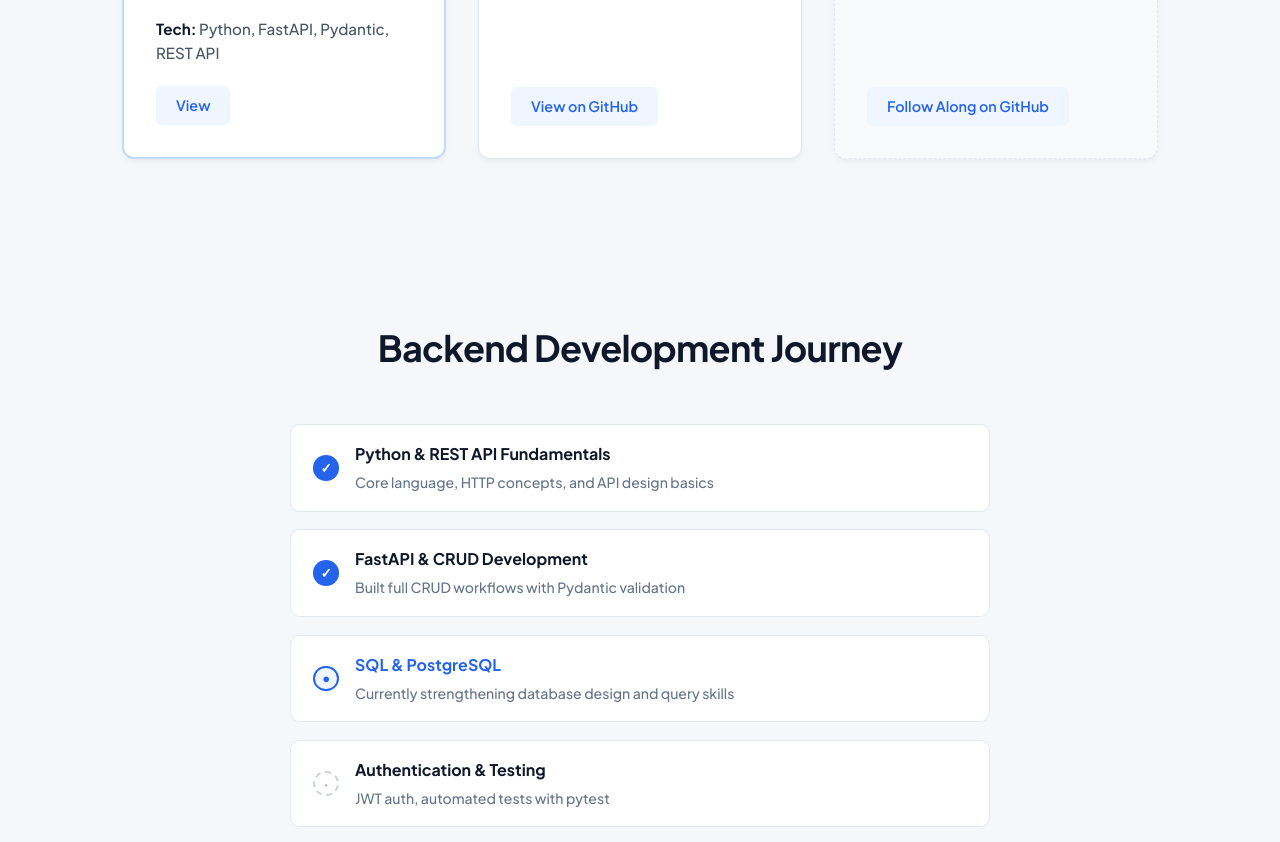
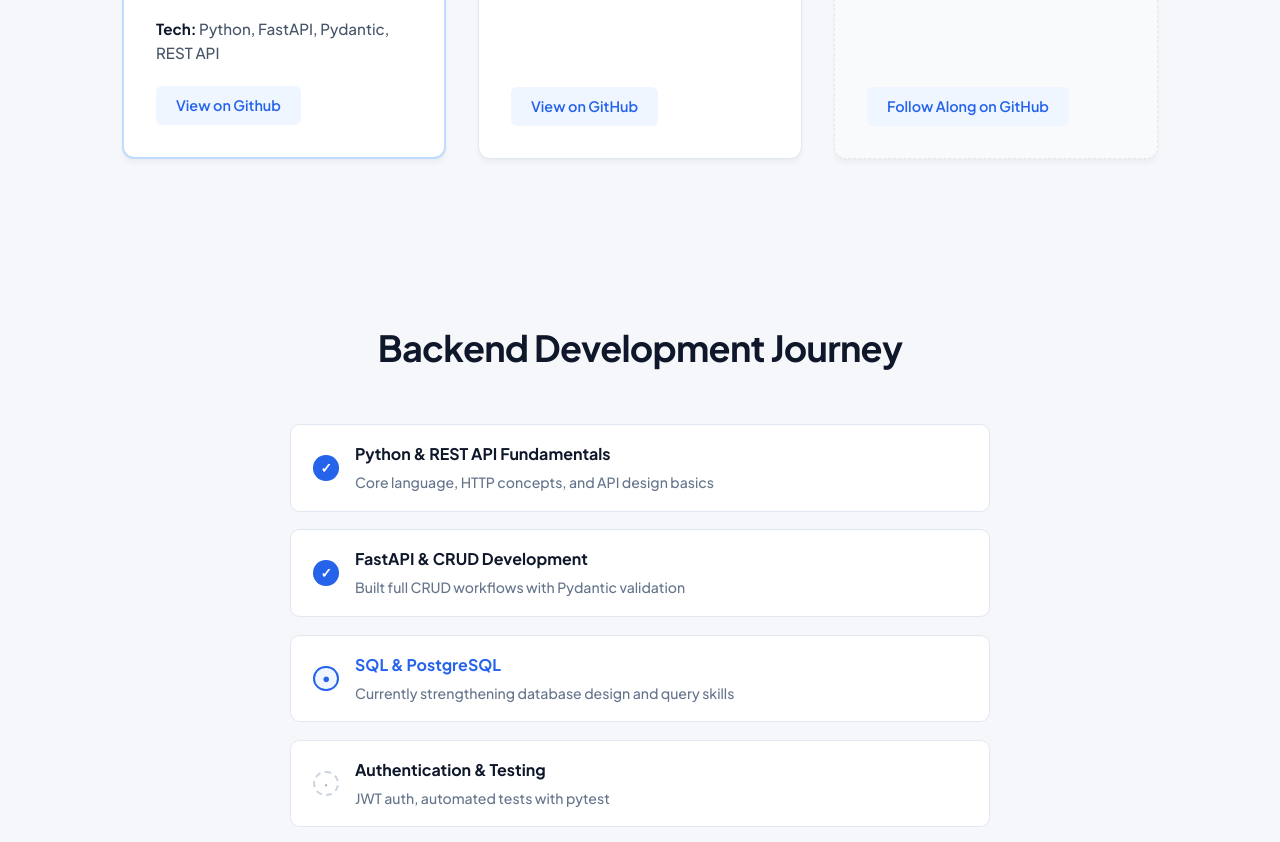
Before and after one commit to toxic015-web/my-portfolio, a plain HTML site: page index.html in a window 1280 px wide. Shown: the part 4045-4887 px from the top of the page. Drawn offline with Linux system fonts and the light colour scheme.

Commit message:
Employee Manage API link to my github

```diff
--- a/index.html
+++ b/index.html
@@ -283,7 +283,7 @@
 
                 <p class="project-tech"><strong>Tech:</strong> Python, FastAPI, Pydantic, REST API</p>
 
-                <a href="https://employee-management-api-21fw.onrender.com/docs" class="project-link">View</a>
+                <a href="https://github.com/toxic015-web/employee-management-api" class="project-link">View on Github</a>
             </div>
 
 
```
